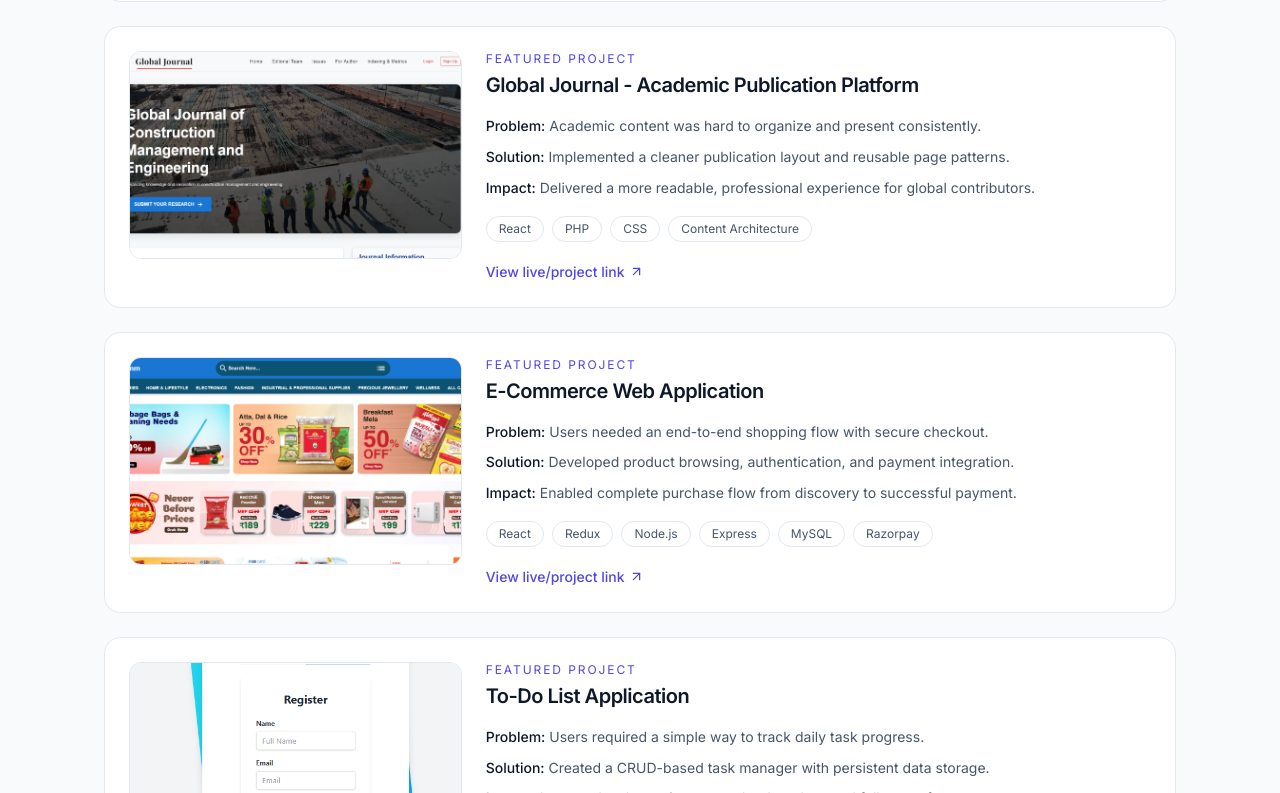
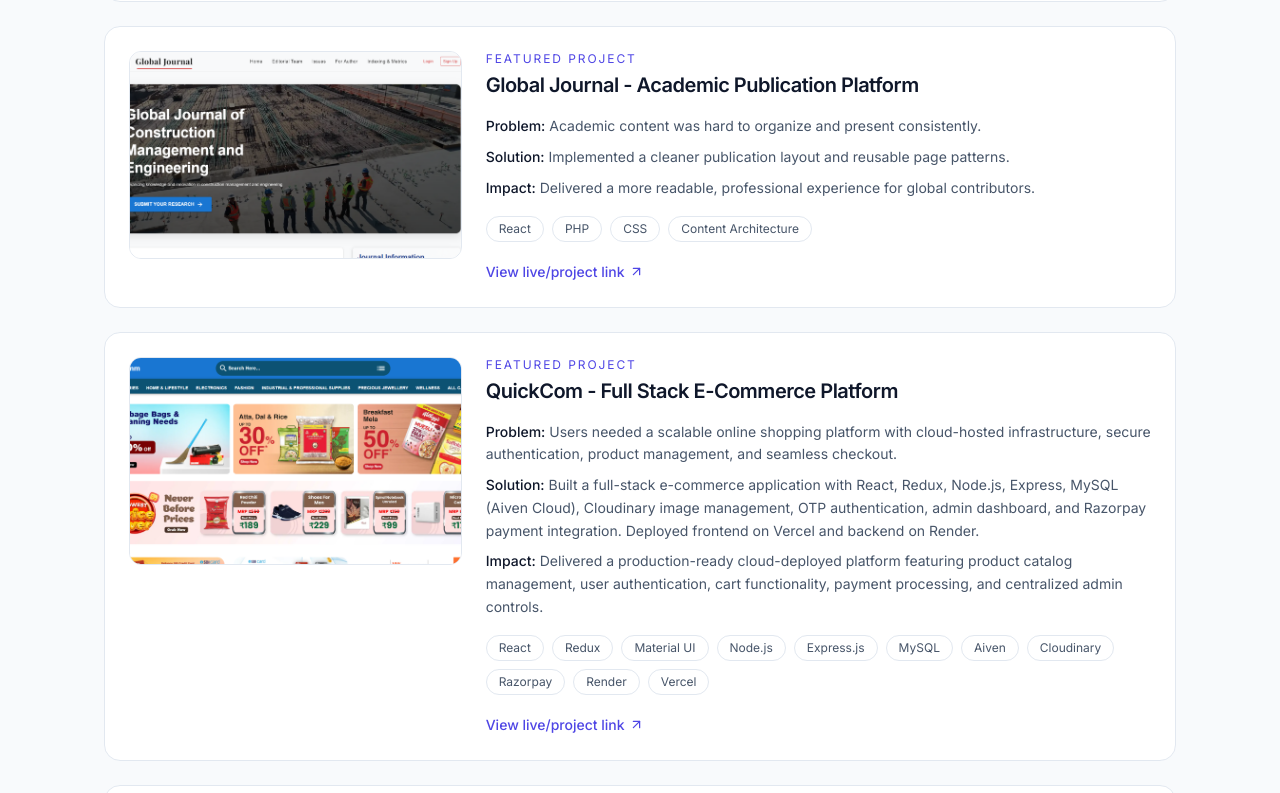
Before and after one commit to prat1854/my-portfolio-, a Next.js app: page / in a window 1280 px wide. Shown: the part 2007-2800 px from the top of the page. Built offline with nearby package versions, Linux system fonts and the light colour scheme.

Commit message:
update project Quickcomm and certificate section description

```diff
--- a/app/components/CertificationsSection.tsx
+++ b/app/components/CertificationsSection.tsx
@@ -14,11 +14,12 @@
     featured: true,
     link: "/icngces.webp",
   },
-  { id: 2,
+  {
+    id: 2,
     title: "Reactjs Certificate",
     organization: "Reactjs",
     year: "2025",
-    description: "Reactjs Certificate",
+    description: "React.js certification in modern frontend development.",
     icon: Users,
     featured: false,
     link: "/Reactjs_certificate.pdf",
--- a/app/components/ProjectsSection.tsx
+++ b/app/components/ProjectsSection.tsx
@@ -35,13 +35,25 @@
     tech: ["React", "PHP", "CSS", "Content Architecture"],
   },
   {
-    name: "E-Commerce Web Application",
-    link: "https://github.com/prat1854/Frontend",
+    name: "QuickCom - Full Stack E-Commerce Platform",
+    link: "https://frontend-jade-five-39.vercel.app/",
     image: "/e-commer.png",
-    problem: "Users needed an end-to-end shopping flow with secure checkout.",
-    solution: "Developed product browsing, authentication, and payment integration.",
-    impact: "Enabled complete purchase flow from discovery to successful payment.",
-    tech: ["React", "Redux", "Node.js", "Express", "MySQL", "Razorpay"],
+    problem: "Users needed a scalable online shopping platform with cloud-hosted infrastructure, secure authentication, product management, and seamless checkout.",
+    solution: "Built a full-stack e-commerce application with React, Redux, Node.js, Express, MySQL (Aiven Cloud), Cloudinary image management, OTP authentication, admin dashboard, and Razorpay payment integration. Deployed frontend on Vercel and backend on Render.",
+    impact: "Delivered a production-ready cloud-deployed platform featuring product catalog management, user authentication, cart functionality, payment processing, and centralized admin controls.",
+    tech: [
+      "React",
+      "Redux",
+      "Material UI",
+      "Node.js",
+      "Express.js",
+      "MySQL",
+      "Aiven",
+      "Cloudinary",
+      "Razorpay",
+      "Render",
+      "Vercel"
+    ],
   },
   {
     name: "To-Do List Application",
```
